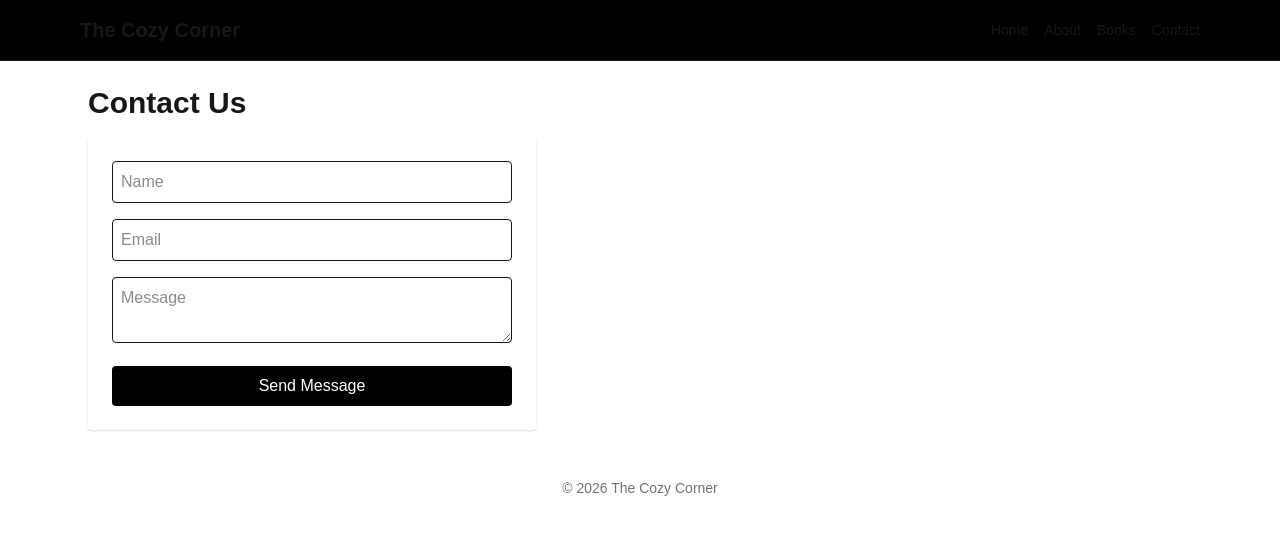
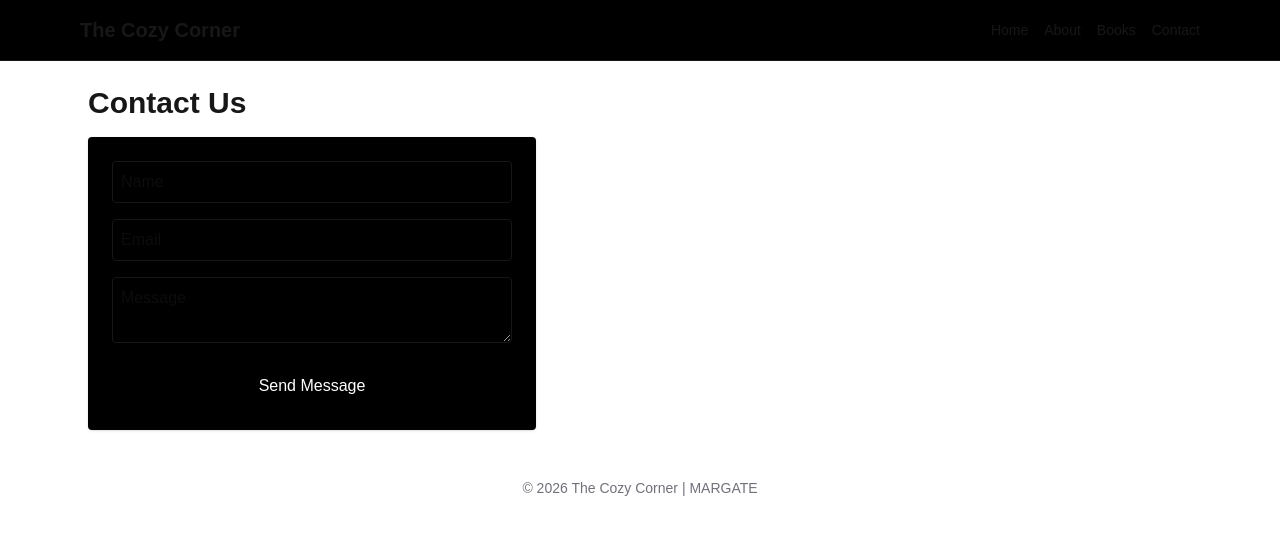
Before and after one commit to CodinSuki/thecozycornerbymargate, a Next.js app: page /contact in a window 1280 px wide. Shown: the top 534 px of the page. Built offline with nearby package versions, Linux system fonts and the light colour scheme.

Commit message:
background channges

```diff
--- a/src/app/about/page.js
+++ b/src/app/about/page.js
@@ -1,8 +1,8 @@
 export default function AboutPage() {
   return (
-    <section>
+    <section classname ="bg-black">
       <h2 className="text-3xl font-semibold mb-4">About The Cozy Corner</h2>
-      <p className="text-zinc-700 max-w-2xl">
+      <p className="text-zinc-700 max-w-2xl ">
         The Cozy Corner is an online bookstore built for readers who enjoy calm,
         comfort, and meaningful stories. Our goal is to recommend books that
         inspire and relax.
--- a/src/app/contact/page.js
+++ b/src/app/contact/page.js
@@ -3,7 +3,7 @@ export default function ContactPage() {
     <section className="max-w-md">
       <h2 className="text-3xl font-semibold mb-4">Contact Us</h2>
 
-      <form className="bg-white p-6 rounded shadow space-y-4">
+      <form className="bg-black p-6 rounded shadow space-y-4">
         <input
           type="text"
           placeholder="Name"
--- a/src/app/layout.js
+++ b/src/app/layout.js
@@ -38,7 +38,7 @@ export default function RootLayout({ children }) {
         <main className="mx-auto max-w-6xl p-6">{children}</main>
 
         <footer className="text-center text-sm text-zinc-500 py-6">
-          © 2026 The Cozy Corner
+          © 2026 The Cozy Corner | MARGATE
         </footer>
       </body>
     </html>
```
